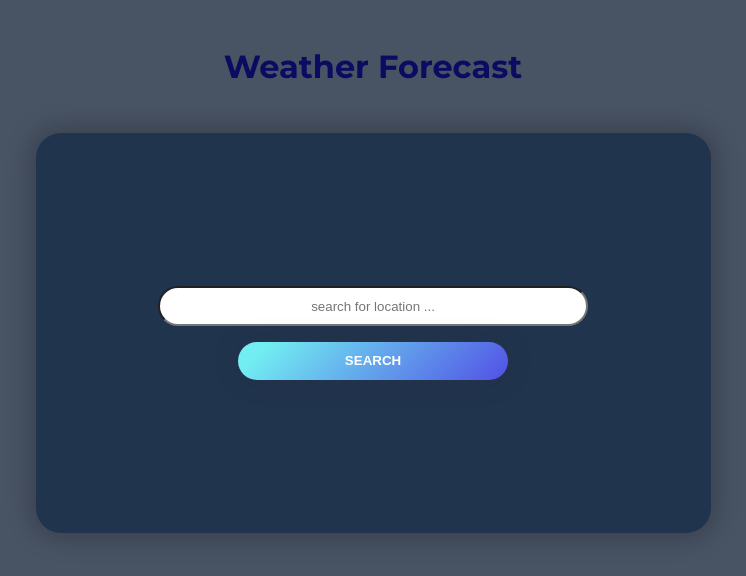
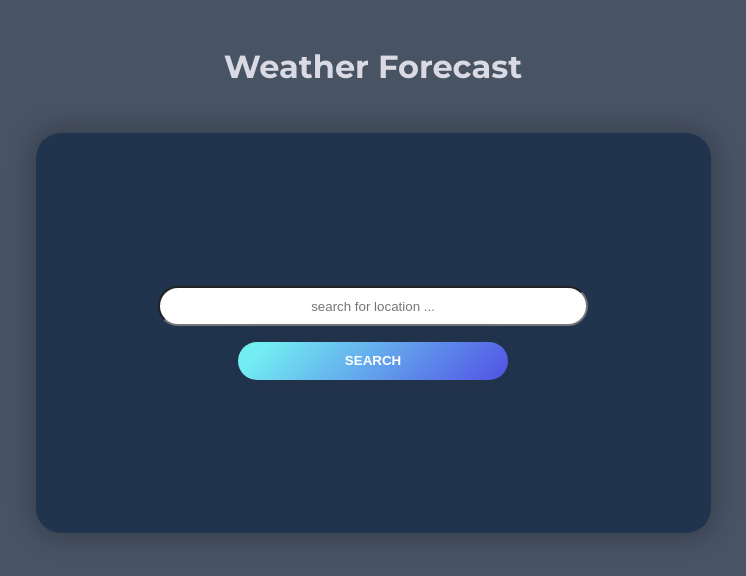
Before and after one commit to SanjaRogovic/WeatherApp, a React (Vite) app: page / in a window 1280 px wide. Shown: the top 576 px of the page, without its empty margins (275-1021 px from the left). Built offline with nearby package versions, Linux system fonts and the light colour scheme; no server answers.

Commit message:
h1 color change

```diff
--- a/src/index.css
+++ b/src/index.css
@@ -68,7 +68,7 @@ body {
 h1{
     text-align: center;
     padding: 2%;
-    color: #0b0b61;
+    color: #dadae4;
     font-weight: 700;
 }
 
```
